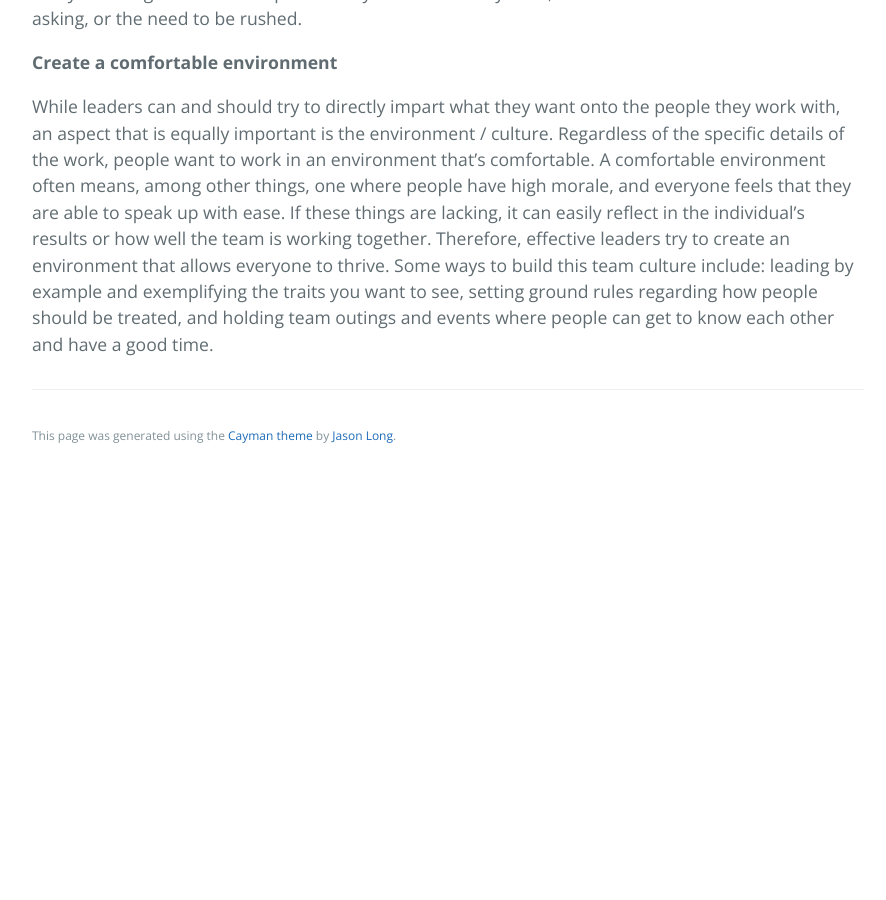
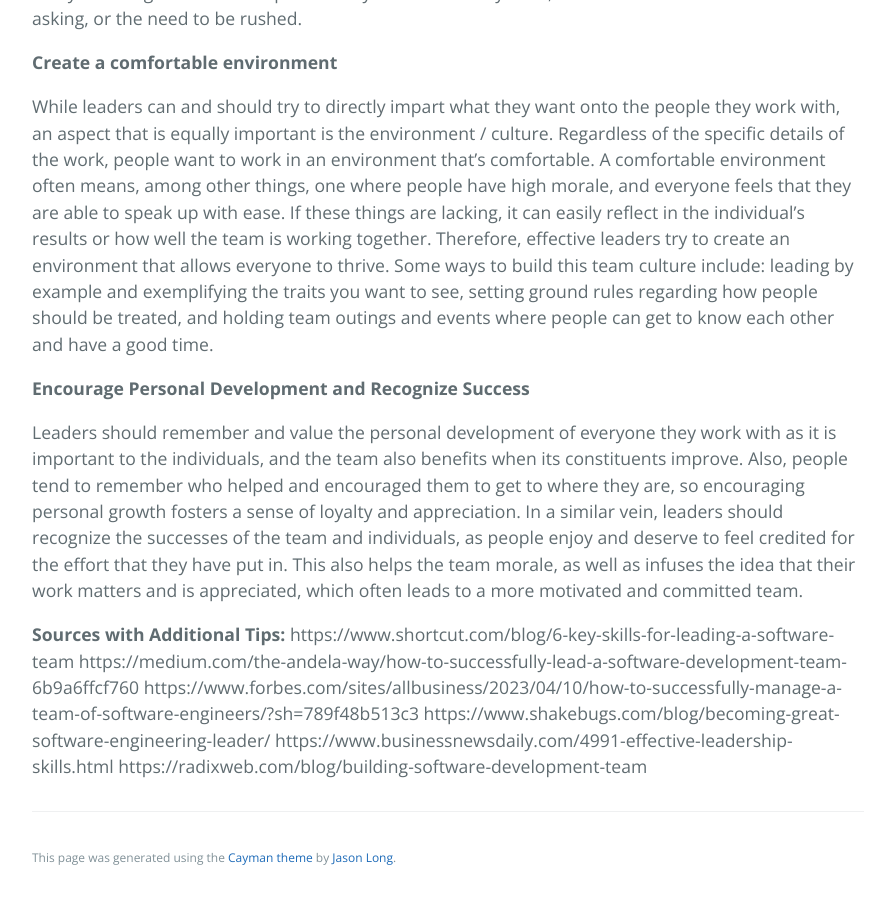
Before and after one commit to learning-software-engineering/learning-software-engineering.github.io, a Jekyll site: the page built from Topics/Teamwork.md, in a window 1280 px wide and 900 px high, scrolled down 6941 px. Shown: the whole window, without its empty margins (192-1078 px from the left). Built offline with Jekyll 4.4.1, drawn with Linux system fonts in a browser that asks for light colours; our own code applies the rules of GitHub Pages for plain Markdown files; before the commit the page ends 7419 px from its top, so only the background shows below that.

Commit message:
Add extra leadership tip and sources

```diff
--- a/Topics/Teamwork.md
+++ b/Topics/Teamwork.md
@@ -107,3 +107,15 @@ A responsibility of being a leader that is simple in theory, but very important,
 **Create a comfortable environment**
 
 While leaders can and should try to directly impart what they want onto the people they work with, an aspect that is equally important is the environment / culture. Regardless of the specific details of the work, people want to work in an environment that’s comfortable. A comfortable environment often means, among other things, one where people have high morale, and everyone feels that they are able to speak up with ease. If these things are lacking, it can easily reflect in the individual’s results or how well the team is working together. Therefore, effective leaders try to create an environment that allows everyone to thrive. Some ways to build this team culture include: leading by example and exemplifying the traits you want to see, setting ground rules regarding how people should be treated, and holding team outings and events where people can get to know each other and have a good time.
+
+**Encourage Personal Development and Recognize Success**
+
+Leaders should remember and value the personal development of everyone they work with as it is important to the individuals, and the team also benefits when its constituents improve. Also, people tend to remember who helped and encouraged them to get to where they are, so encouraging personal growth fosters a sense of loyalty and appreciation. In a similar vein, leaders should recognize the successes of the team and individuals, as people enjoy and deserve to feel credited for the effort that they have put in. This also helps the team morale, as well as infuses the idea that their work matters and is appreciated, which often leads to a more motivated and committed team.
+
+**Sources with Additional Tips:**
+https://www.shortcut.com/blog/6-key-skills-for-leading-a-software-team
+https://medium.com/the-andela-way/how-to-successfully-lead-a-software-development-team-6b9a6ffcf760
+https://www.forbes.com/sites/allbusiness/2023/04/10/how-to-successfully-manage-a-team-of-software-engineers/?sh=789f48b513c3
+https://www.shakebugs.com/blog/becoming-great-software-engineering-leader/
+https://www.businessnewsdaily.com/4991-effective-leadership-skills.html
+https://radixweb.com/blog/building-software-development-team
```
